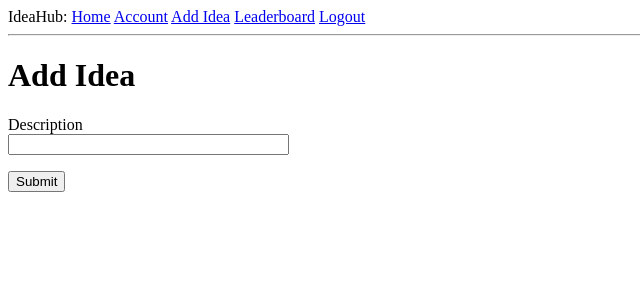
After one commit to boceckts/ideahub, a Flask app: page /addIdea in a window 1280 px wide. The commit adds this page. Shown: the top 300 px of the page, without its empty margins (0-640 px from the left). Run offline with Flask 2, Linux system fonts and the light colour scheme; the visitor is signed in with stand-in values (Sample User, id 1).

Commit message:
Added an account page and support for adding ideas (will display them on the account page)

```diff
--- a/app/forms.py
+++ b/app/forms.py
@@ -1,7 +1,7 @@
 from flask_wtf import FlaskForm
 from wtforms import StringField, PasswordField, BooleanField, SubmitField
 from wtforms.validators import ValidationError, DataRequired, Email, EqualTo
-from app.models import User
+from app.models import User, Idea
 
 class LoginForm(FlaskForm):
     username = StringField('Username', validators=[DataRequired()])
@@ -26,3 +26,12 @@ class RegistrationForm(FlaskForm):
         user = User.query.filter_by(email=email.data).first()
         if user is not None:
             raise ValidationError('Please use a different email address.')
+
+class AddIdeaForm(FlaskForm):
+    description = StringField('Description', validators=[DataRequired()])
+    submit = SubmitField('Submit')
+
+    def validate_description(self, description):
+        idea = Idea.query.filter_by(description=description.data).first()
+        if idea is not None:
+            raise ValidationError('This idea already exists!')
--- /dev/null
+++ b/app/templates/addIdea.html
@@ -0,0 +1,16 @@
+{% extends "base.html" %}
+
+{% block content %}
+    <h1>Add Idea</h1>
+    <form action="" method="post" novalidate>
+        {{ form.hidden_tag() }}
+        <p>
+            {{ form.description.label }}<br>
+            {{ form.description(size=32) }}<br>
+            {% for error in form.description.errors %}
+            <span style="color: red;">[{{ error }}]</span>
+            {% endfor %}
+        </p>
+        <p>{{ form.submit() }}</p>
+    </form>
+{% endblock %}
--- a/app/templates/base.html
+++ b/app/templates/base.html
@@ -15,6 +15,9 @@
             {% if current_user.is_anonymous %}
             <a href="{{ url_for('login') }}">Login</a>
             {% else %}
+            <a href="{{ url_for('account') }}">Account</a>
+            <a href="{{ url_for('addIdea') }}">Add Idea</a>
+            <a href="{{ url_for('leaderboard') }}">Leaderboard</a>
             <a href="{{ url_for('logout') }}">Logout</a>
             {% endif %}
         </div>
--- a/app/views.py
+++ b/app/views.py
@@ -1,8 +1,8 @@
 from flask import render_template, flash, redirect, url_for, request
 from flask_login import current_user, login_user, logout_user, login_required
 from werkzeug.urls import url_parse
-from app.forms import LoginForm, RegistrationForm
-from app.models import User
+from app.forms import LoginForm, RegistrationForm, AddIdeaForm
+from app.models import User, Idea
 from app import app, db
 
 @app.route('/')
@@ -45,3 +45,29 @@ def register():
         flash('Congratulations, you are now a registered user!')
         return redirect(url_for('login'))
     return render_template('register.html', title='Register', form=form)
+
+@app.route('/leaderboard')
+def leaderboard():
+    return redirect(url_for('index'))
+    # return render_template('leaderboard.html', title='Leaderboard')
+
+@app.route('/addIdea', methods=['GET', 'POST'])
+def addIdea():
+    if not current_user.is_authenticated:
+        return redirect(url_for('login'))
+    form = AddIdeaForm()
+    if form.validate_on_submit():
+        print(current_user.id)
+        idea = Idea(description=form.description.data, user_id=current_user.id) #not sure if i have to initialise votes here
+        db.session.add(idea)
+        db.session.commit()
+        flash('Your idea has been saved!')
+        return redirect(url_for('index'))
+    return render_template('addIdea.html', title='Add Idea', form=form)
+
+@app.route('/account', methods=['GET', 'POST'])
+def account():
+    if not current_user.is_authenticated:
+        return redirect(url_for('login'))
+    ideas = Idea.query.filter_by(user_id=current_user.id)
+    return render_template("account.html", title='Account', ideas=ideas)
```
Also changed, not shown: app/templates/account.html (added, +13 -0 lines), app/templates/index.html (+9 -5 lines).
